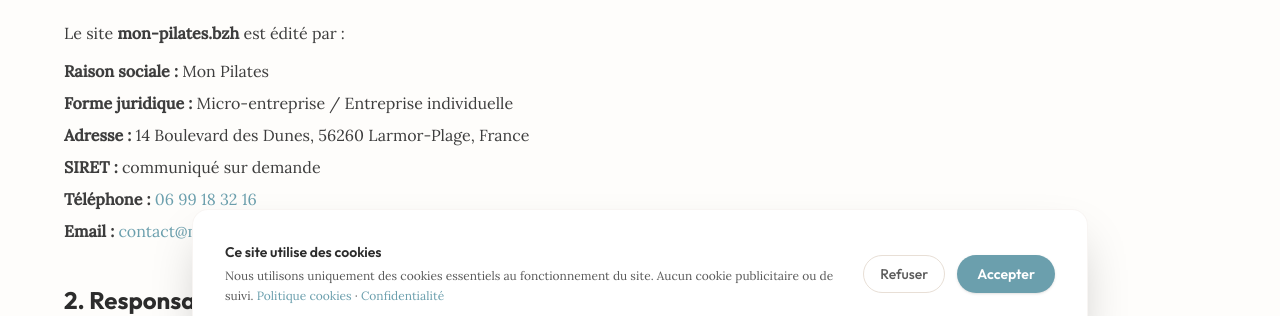
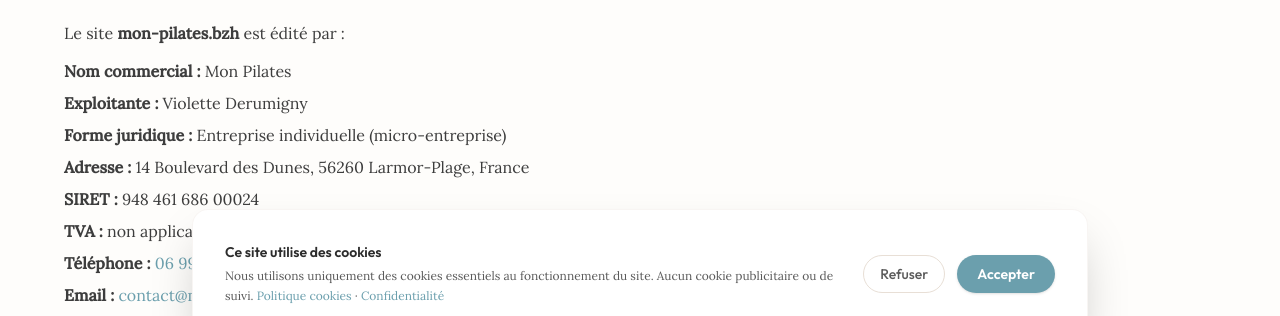
Before and after one commit to jfb-star/mon-pilates, a Next.js app in the folder v2/: page /mentions-legales in a window 1280 px wide. Shown: the part 438-754 px from the top of the page. Built offline with nearby package versions, Linux system fonts and the light colour scheme; no server answers.

Commit message:
content(legal): add real SIRET + Violette Derumigny full legal name
Source: mon-pilates.bzh/mentions-legales
- SIRET 948 461 686 00024
- Exploitante : Violette Derumigny
- VAT exemption: article 293 B CGI (micro-entreprise)
- Schema.org founder.name aligned on full name

```diff
--- a/v2/src/app/layout.tsx
+++ b/v2/src/app/layout.tsx
@@ -148,7 +148,7 @@
   ],
   founder: {
     "@type": "Person",
-    name: "Violette",
+    name: "Violette Derumigny",
     jobTitle: "Instructrice certifiée Pilates",
     hasCredential: {
       "@type": "EducationalOccupationalCredential",
--- a/v2/src/app/mentions-legales/page.tsx
+++ b/v2/src/app/mentions-legales/page.tsx
@@ -51,18 +51,25 @@
               </p>
               <ul className="mt-3 space-y-1.5 list-none">
                 <li>
-                  <strong>Raison sociale :</strong> Mon Pilates
+                  <strong>Nom commercial :</strong> Mon Pilates
                 </li>
                 <li>
-                  <strong>Forme juridique :</strong> Micro-entreprise /
-                  Entreprise individuelle
+                  <strong>Exploitante :</strong> Violette Derumigny
+                </li>
+                <li>
+                  <strong>Forme juridique :</strong> Entreprise individuelle
+                  (micro-entreprise)
                 </li>
                 <li>
                   <strong>Adresse :</strong> 14 Boulevard des Dunes, 56260
                   Larmor-Plage, France
                 </li>
                 <li>
-                  <strong>SIRET :</strong> communiqué sur demande
+                  <strong>SIRET :</strong> 948 461 686 00024
+                </li>
+                <li>
+                  <strong>TVA :</strong> non applicable, article 293 B du Code
+                  général des impôts
                 </li>
                 <li>
                   <strong>Téléphone :</strong>{" "}
@@ -89,9 +96,8 @@
               <h2 className="font-heading text-2xl font-bold text-mp-charcoal mb-4">
                 2. Responsable de publication
               </h2>
-              {/* TODO owner : renseigner le nom complet de la gérante (prénom + nom + éventuellement mention "gérante"). */}
               <p>
-                Le responsable de la publication du site est Violette, fondatrice et gérante de Mon Pilates.
+                Le responsable de la publication du site est Violette Derumigny, fondatrice et exploitante de Mon Pilates.
               </p>
               <p className="mt-2">
                 Contact :{" "}
```
